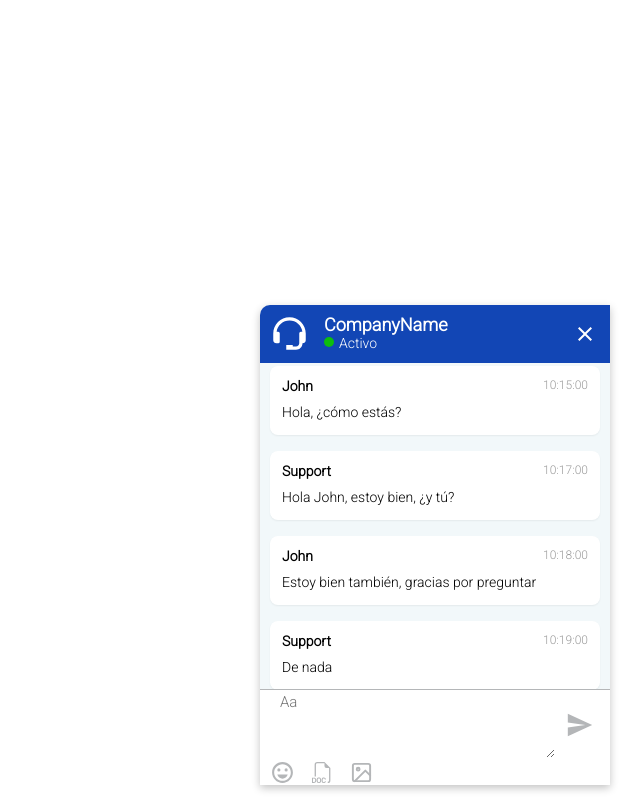
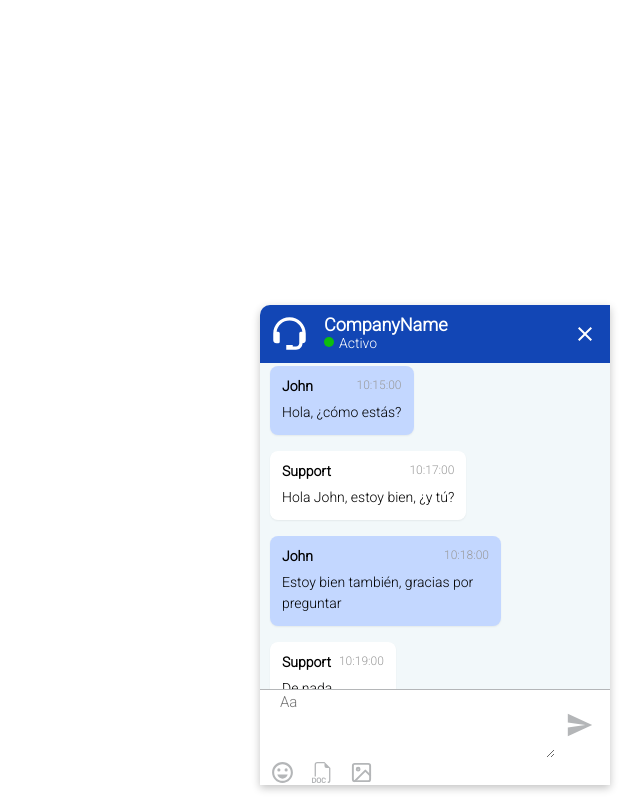
Before and after one commit to MNATorres/Chat, a React (Vite) app: page / in a window 1280 px wide. Both pictures are taken after a click on the element 1205 px from the left and 735 px from the top of the page. Shown: the whole page, without its empty margins (640-1280 px from the left). Built offline with nearby package versions, Linux system fonts and the light colour scheme; a web font is replaced by a local one.

Commit message:
Interactive styles are added to messages

```diff
--- a/src/components/Chat/chatMessage/ChatMessage.css
+++ b/src/components/Chat/chatMessage/ChatMessage.css
@@ -3,10 +3,21 @@
     overflow-y: scroll;
     display: flex;
     flex-direction: column;
+    align-items: start;
     padding: 3px 10px;
-  }
+}
 
-  .chatMessage {
+.chatContainerRight {
+  height: 68%;
+  overflow-y: scroll;
+  display: flex;
+  flex-direction: column;
+  align-items: end;
+  padding: 3px 10px;
+}
+
+  .left {
+    max-width: 70%;
     background-color: #fff;
     border-radius: 8px;
     box-shadow: 0 1px 2px rgba(0, 0, 0, 0.06);
@@ -14,24 +25,33 @@
     padding: 12px;
   }
 
-  .chatMessage .meta {
+  .right {
+    max-width: 70%;
+    background-color: #c3d7ff;
+    border-radius: 8px;
+    box-shadow: 0 1px 2px rgba(0, 0, 0, 0.06);
+    margin-bottom: 16px;
+    padding: 12px;
+  }
+
+   .meta {
     display: flex;
     justify-content: space-between;
     margin-bottom: 8px;
   }
 
-  .chatMessage .meta .sender {
+   .meta .sender {
     font-weight: bold;
     margin-right: 8px;
     font-size: 14px;
   }
 
-  .chatMessage .meta .timestamp {
+   .meta .timestamp {
     color: #999;
     font-size: 12px;
   }
 
-  .chatMessage .text {
+   .text {
     font-size: 14px;
     line-height: 1.5;
   }
--- a/src/components/Chat/chatMessage/ChatMessage.tsx
+++ b/src/components/Chat/chatMessage/ChatMessage.tsx
@@ -4,12 +4,12 @@ import './ChatMessage.css'
 
 
 export default function ChatMessage() {
-  const{messages} = useContext(ChatContext)
+  const{messages, isCurrentUser} = useContext(ChatContext)
 
   return (
     <div className='chatContainer'>
       {messages.map((message) => (
-        <div className="chatMessage" key={message.id}>
+        <div className={isCurrentUser(message.sender) ? "left" : "right"} key={message.id}>
           <div className="meta">
             <span className="sender">{message.sender}</span>
             <span className="timestamp">{message.timestamp}</span>
--- a/src/globalContext/ChatContext.tsx
+++ b/src/globalContext/ChatContext.tsx
@@ -12,30 +12,37 @@ interface ChatContext {
     handleClose: () => void
     isClose: boolean
     messages: PropsMessages[]
+    currentUser: string
+    isCurrentUser: (sender: string) => boolean;
 }
 
 export const ChatContext = React.createContext<ChatContext>({
-    handleClose: () => {},
+    handleClose: () => { },
     isClose: true,
-    messages: []
+    messages: [],
+    currentUser: "",
+    isCurrentUser: () => true
 })
 
-export const ChatProvider = ({children} : {children: React. ReactNode}) => {
+export const ChatProvider = ({ children }: { children: React.ReactNode }) => {
     const [isClose, setIsClose] = useState(true)
     const [messages, setMessages] = useState<PropsMessages[]>([]);
+    const [currentUser, setCurrentUser] = useState("Support")
 
-  useEffect(() => {
-    fetch("/messages.json")
-      .then((response) => response.json())
-      .then((data) => setMessages(data.messages));
-  }, []);
+    useEffect(() => {
+        fetch("/messages.json")
+            .then((response) => response.json())
+            .then((data) => setMessages(data.messages));
+    }, []);
 
     const handleClose = () => {
         setIsClose(!isClose)
     }
 
-    return(
-        <ChatContext.Provider value={{handleClose, isClose, messages}}>
+    const isCurrentUser = (sender: string) => sender === currentUser;
+
+    return (
+        <ChatContext.Provider value={{ handleClose, isClose, messages, currentUser, isCurrentUser }}>
             {children}
         </ChatContext.Provider>
     )
```
